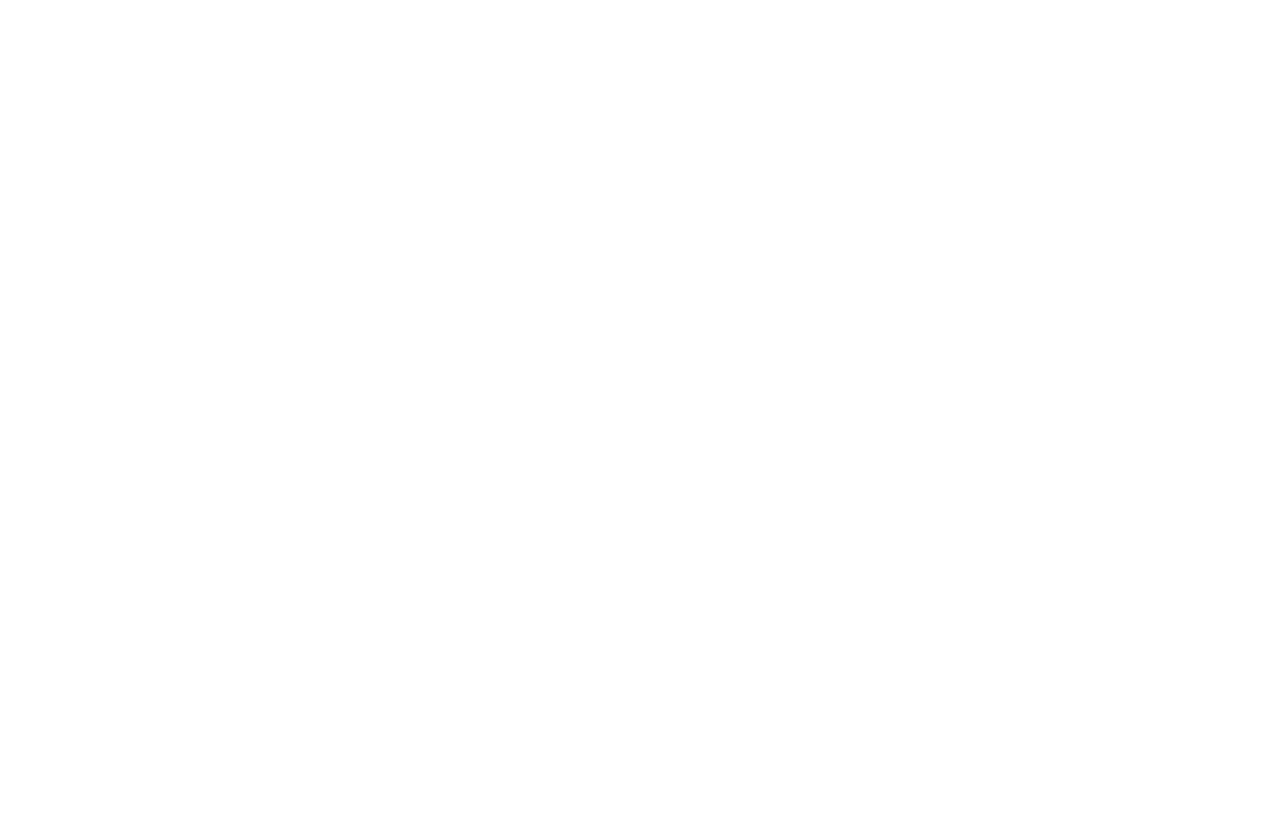
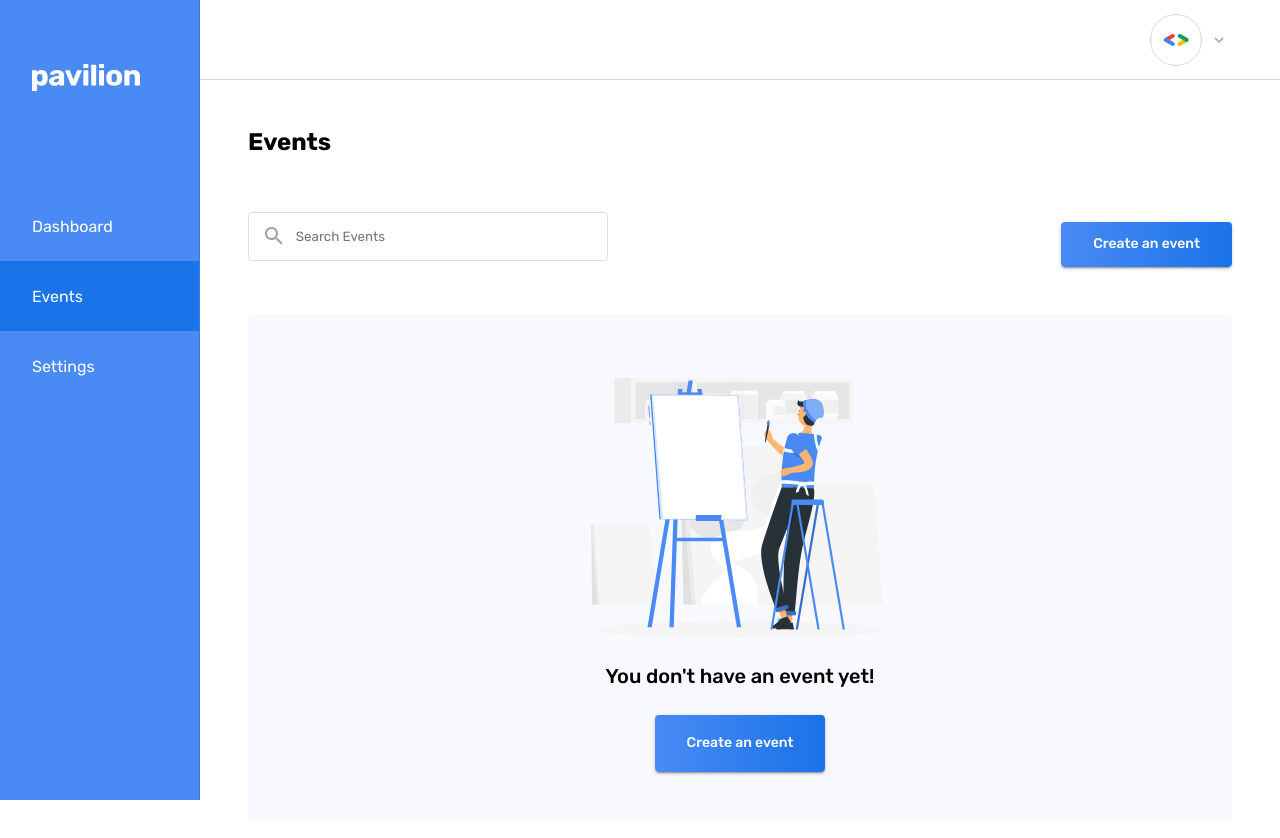
Before and after one commit to paolotiu/gdsc-frontend-challenge, a React (Create React App) app: page /events in a window 1280 px wide. Shown: the top 838 px of the page. Before the commit the page ends 800 px from the top, so only its background shows below. Built offline with nearby package versions, Linux system fonts and the light colour scheme.

Commit message:
feat: events page

```diff
--- /dev/null
+++ b/src/components/SearchBar.tsx
@@ -0,0 +1,30 @@
+import React from 'react';
+import SearchIcon from '@mui/icons-material/Search';
+import { styled } from '@mui/system';
+interface Props {}
+
+const StyledSearchBar = styled('div')`
+  display: flex;
+  border: 1px solid #ddd;
+  max-width: 360px;
+  padding: 0.7rem 0.8rem;
+  gap: 0.5rem;
+  flex: 1;
+  border-radius: 4px;
+  input {
+    border: none;
+    width: 100%;
+    outline: none;
+    font-family: inherit;
+  }
+`;
+const SearchBar = (props: Props) => {
+  return (
+    <StyledSearchBar>
+      <SearchIcon sx={{ color: '#9CA3AF' }} />
+      <input type="text" id="searcj" placeholder="Search Events" />
+    </StyledSearchBar>
+  );
+};
+
+export default SearchBar;
--- a/src/pages/Event.tsx
+++ b/src/pages/Event.tsx
@@ -1,9 +1,70 @@
-import React from 'react';
+import { Button } from '@mui/material';
+import { styled } from '@mui/system';
+import Layout from 'components/Layout';
+import SearchBar from 'components/SearchBar';
+import { ReactComponent as BlankCanvas } from 'components/Icons/BlankCanvas.svg';
+const Container = styled('div')`
+  display: flex;
+  flex-direction: column;
+  padding: 2rem 3rem;
+  flex: 1;
 
-interface Props {}
+  .title {
+    font-size: 24px;
+  }
 
-const Event = (props: Props) => {
-  return <div></div>;
+  .actions {
+    margin-top: 2.5rem;
+    display: flex;
+    justify-content: space-between;
+    align-items: baseline;
+    button {
+      padding: 0.625rem 2rem;
+      font-size: 14px;
+    }
+  }
+
+  .empty {
+    border-radius: 4px;
+    background-color: #f8f9ff;
+    flex: 1;
+    height: 100%;
+    margin-top: 3rem;
+    margin-bottom: 4rem;
+    display: flex;
+    flex-direction: column;
+    justify-content: flex-end;
+    align-items: center;
+    padding: 3rem;
+
+    h4 {
+      font-size: 20px;
+      font-weight: 500;
+    }
+    button {
+      padding: 1rem 2rem;
+    }
+  }
+`;
+
+const Event = () => {
+  return (
+    <Layout>
+      <Container>
+        <h1 className="title">Events</h1>
+        <div className="actions">
+          <SearchBar />
+          <Button variant="contained">Create an event</Button>
+        </div>
+        <div className="empty">
+          <BlankCanvas />
+          <h4>You don't have an event yet!</h4>
+
+          <Button variant="contained">Create an event</Button>
+        </div>
+      </Container>
+    </Layout>
+  );
 };
 
 export default Event;
```
Also changed, not shown: src/components/Icons/BlankCanvas.svg (added).
